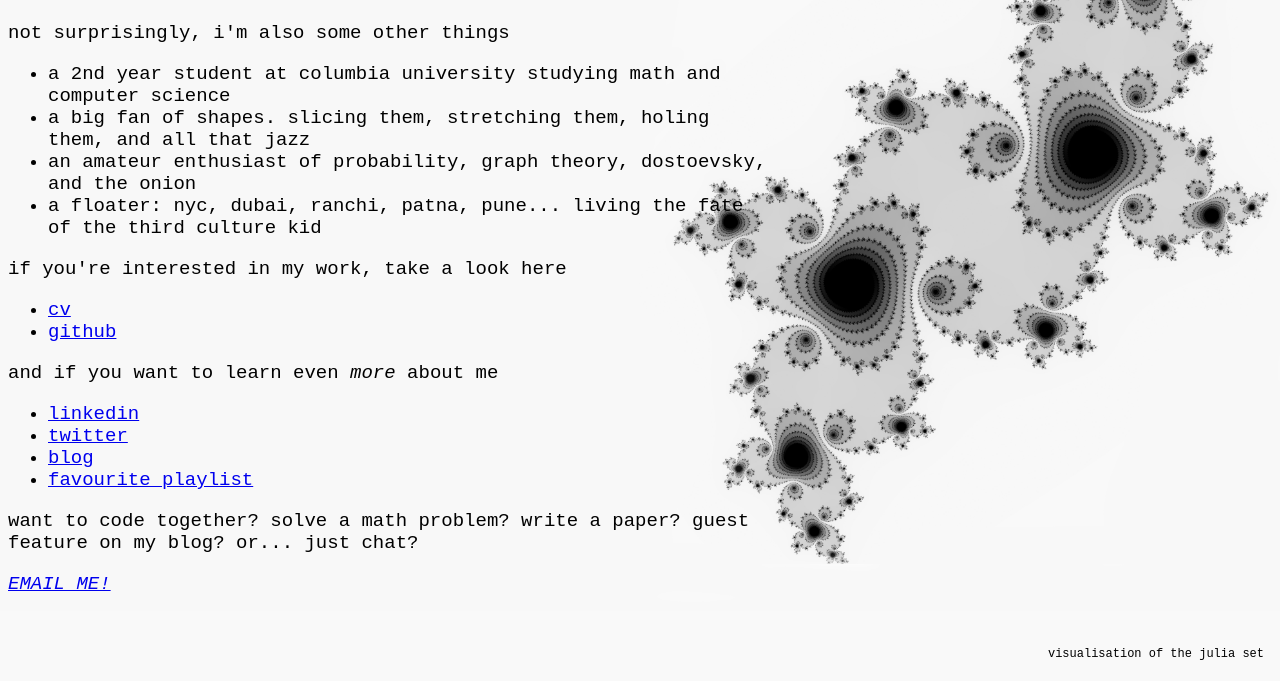
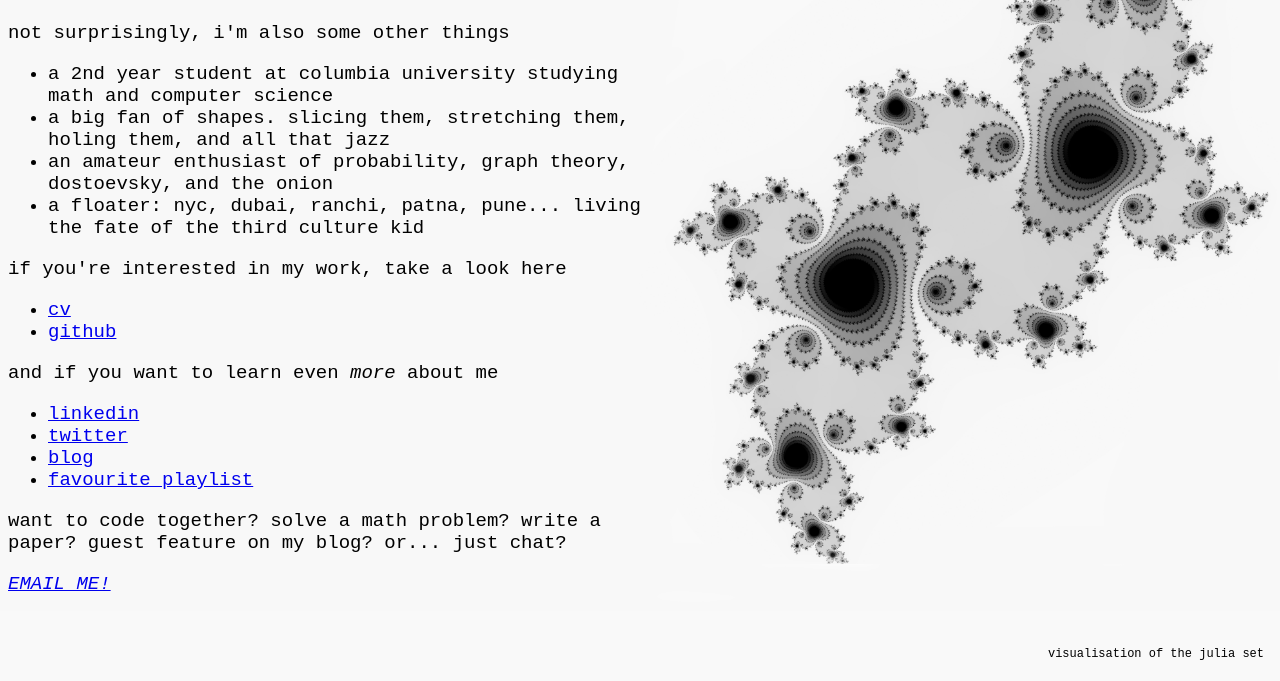
Before and after one commit to adibaejaz/adibaejaz.github.io, a plain HTML site: page index.html in a window 1280 px wide. Shown: the part 119-800 px from the top of the page. Drawn offline with Linux system fonts and the light colour scheme.

Commit message:
bg resizing

```diff
--- a/main.css
+++ b/main.css
@@ -6,7 +6,7 @@ body {
     background-size: cover;
     background-color: #F9F9F9;
     font-size: 19px;
-    max-width: 40em;
+    max-width: 35em;
 }
 
 ul {
@@ -26,8 +26,8 @@ img {
     font-size: 12px;
 }
 
-@media only screen and (max-width: 479px) {
-    body {
-      background:none;
-     }
+@media only screen and (max-width: 1100px) {
+      body {
+        background:none;
+       }
 }
```
